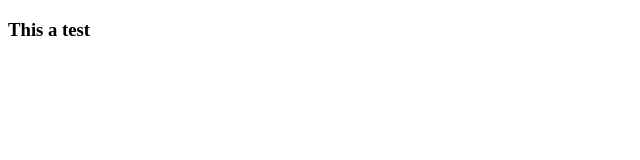
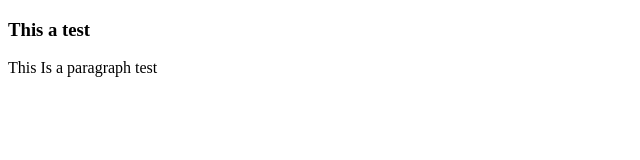
Before and after one commit to adeliarnur/testvideo1, a plain HTML site: page index.html in a window 1280 px wide. Shown: the whole page, without its empty margins (0-640 px from the left). Drawn offline with Linux system fonts and the light colour scheme.

Commit message:
Commit #2

```diff
--- a/index.html
+++ b/index.html
@@ -6,5 +6,6 @@
   </head>
   <body>
     <h3>This a test</h3>
+    <p>This Is a paragraph test</p>
   </body>
 </html>
```
